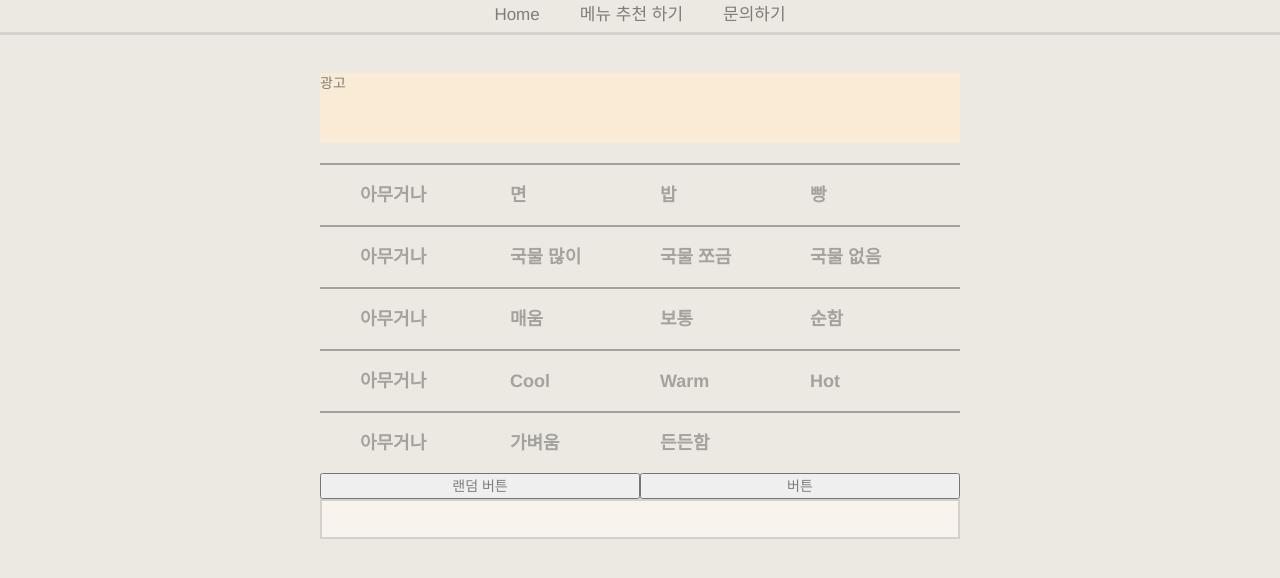
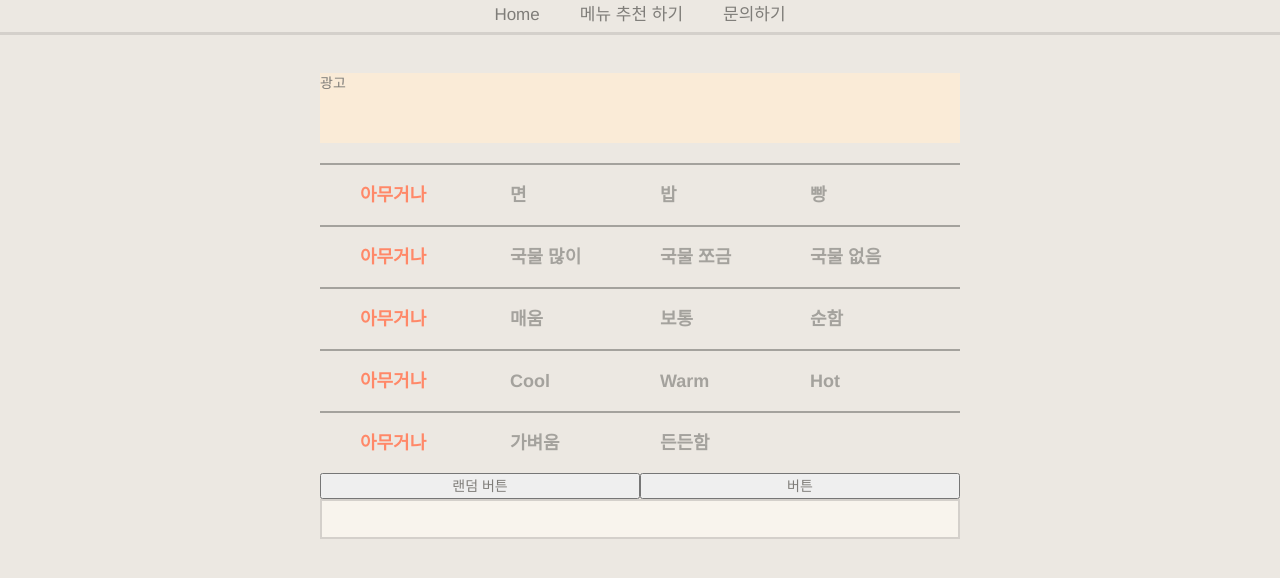
Before and after one commit to jong-seoung/oneului_bab, a Django app: template oneului_bab/templates/content/main.html in a window 1280 px wide. Shown: the part 90-668 px from the top of the page. Run offline with Django 4.2, Linux system fonts and the light colour scheme; the template is opened without the code that fills it, so the values that code supplies are empty; some libraries are stand-ins or nearby versions.

Commit message:
main 화면에서 검색완료후 검색선택목록 초기화 방지 이전에 모든 클래스에서 menu-active 값을 제거하는 코드
DOM(Document Object Model)을 사용하여 HTML의 모든 요소를 검색한 다음, 클래스를 찾아 제거하는 코드추가

```diff
--- a/oneului_bab/static/js/main.js
+++ b/oneului_bab/static/js/main.js
@@ -1,5 +1,10 @@
 // 이전에 저장한 선택된 항목이 있다면, 그 값을 불러와서 초기화한다.
 if (localStorage.selectedMenu) {
+    var allElements = document.getElementsByTagName("*");
+    for (var i = 0; i < allElements.length; i++) {
+        var elem = allElements[i];
+        elem.classList.remove('menu-active');
+    }
     var selectedIds = JSON.parse(localStorage.selectedMenu);
     for (var id in selectedIds) {
         var elem = document.getElementById(id);
@@ -13,6 +18,7 @@ if (localStorage.selectedMenu) {
 function saveSelectedMenu() {
     var selectedIds = {};
     var selectedMenus = document.getElementsByClassName('menu-active');
+
     for (var i = 0; i < selectedMenus.length; i++) {
         var id = selectedMenus[i].id;
         selectedIds[id] = id;
@@ -59,9 +65,6 @@ function checkSelectAll1(select_main) {
 
     select_main.classList.toggle('menu-active');
     select.classList.remove('menu-active');
-
-    // 선택한 메뉴 항목을 저장한다.
-    saveSelectedMenu();
 }
 
 function selectAll1(selectall)  {
@@ -70,7 +73,6 @@ function selectAll1(selectall)  {
         select.classList.remove('menu-active');
     }
     selectall.classList.add('menu-active');
-    saveSelectedMenu();
 }
 
 function checkSelectAll2(select_menu)  {
@@ -78,7 +80,6 @@ function checkSelectAll2(select_menu)  {
 
     select_menu.classList.toggle('menu-active');
     select.classList.remove('menu-active');
-    saveSelectedMenu();
 }
 
 function selectAll2(selectall)  {
@@ -87,7 +88,6 @@ function selectAll2(selectall)  {
         select.classList.remove('menu-active');
     }
     selectall.classList.add('menu-active');
-    saveSelectedMenu();
 }
 
 function checkSelectAll3(select_menu)  {
@@ -95,7 +95,6 @@ function checkSelectAll3(select_menu)  {
 
     select_menu.classList.toggle('menu-active');
     select.classList.remove('menu-active');
-    saveSelectedMenu();
 }
 
 function selectAll3(selectall)  {
@@ -104,7 +103,6 @@ function selectAll3(selectall)  {
         select.classList.remove('menu-active');
     }
     selectall.classList.add('menu-active');
-    saveSelectedMenu();
 }
 
 function checkSelectAll4(select_menu)  {
@@ -112,7 +110,6 @@ function checkSelectAll4(select_menu)  {
 
     select_menu.classList.toggle('menu-active');
     select.classList.remove('menu-active');
-    saveSelectedMenu();
 }
 
 function selectAll4(selectall)  {
@@ -121,7 +118,6 @@ function selectAll4(selectall)  {
         select.classList.remove('menu-active');
     }
     selectall.classList.add('menu-active');
-    saveSelectedMenu();
 }
 
 function checkSelectAll5(select_menu)  {
@@ -129,7 +125,6 @@ function checkSelectAll5(select_menu)  {
 
     select_menu.classList.toggle('menu-active');
     select.classList.remove('menu-active');
-    saveSelectedMenu();
 }
 
 function selectAll5(selectall)  {
@@ -138,5 +133,4 @@ function selectAll5(selectall)  {
         select.classList.remove('menu-active');
     }
     selectall.classList.add('menu-active');
-    saveSelectedMenu();
 }
--- a/oneului_bab/static/js/recommend.js
+++ b/oneului_bab/static/js/recommend.js
@@ -61,7 +61,6 @@ function returnFileSize(number) {
 }
 
 function sendData() {
-    console.log("123")
     var name = document.querySelector('.recommend_name').value;
     var main = document.querySelector('[name=main]').value;
     var soup = document.querySelector('[name=soup]').value;
--- a/oneului_bab/templates/content/main.html
+++ b/oneului_bab/templates/content/main.html
@@ -19,7 +19,7 @@
 <div class="select_container">
     <div class="select_list">
         <ul class="select_detail_list">
-            <li id="main_all" class="menu-link" type='select_menu' name='selectall1' onclick='selectAll1(this)'>아무거나</li>
+            <li id="main_all" class="menu-link menu-active" type='select_menu' name='selectall1' onclick='selectAll1(this)'>아무거나</li>
             <li id="noodle" class="menu-link" type='select_menu' name='choice1' onclick='checkSelectAll1(this)'>면</li>
             <li id="rice" class="menu-link" type='select_menu' name='choice1' onclick='checkSelectAll1(this)'>밥</li>
             <li id="bread" class="menu-link" type='select_menu' name='choice1' onclick='checkSelectAll1(this)'>빵</li>
@@ -27,7 +27,7 @@
     </div>
     <div class="select_list">
         <ul class="select_detail_list">
-            <li id="soup_all" class="menu-link" type='select_menu' name='selectall2' onclick='selectAll2(this)'>아무거나</li>
+            <li id="soup_all" class="menu-link menu-active" type='select_menu' name='selectall2' onclick='selectAll2(this)'>아무거나</li>
             <li id="yes" class="menu-link" type='select_menu' name='choice2' onclick='checkSelectAll2(this)'>국물 많이</li>
             <li id="little" class="menu-link" type='select_menu' name='choice2' onclick='checkSelectAll2(this)'>국물 쪼금</li>
             <li id="no" class="menu-link" type='select_menu' name='choice2' onclick='checkSelectAll2(this)'>국물 없음</li>
@@ -35,7 +35,7 @@
     </div>
     <div class="select_list">
         <ul class="select_detail_list">
-            <li id="Spicy_all" class="menu-link" type='select_menu' name='selectall3' onclick='selectAll3(this)'>아무거나</li>
+            <li id="Spicy_all" class="menu-link menu-active" type='select_menu' name='selectall3' onclick='selectAll3(this)'>아무거나</li>
             <li id="spicy" class="menu-link" type='select_menu' name='choice3' onclick='checkSelectAll3(this)'>매움</li>
             <li id="normal" class="menu-link" type='select_menu' name='choice3' onclick='checkSelectAll3(this)'>보통</li>
             <li id="mild" class="menu-link" type='select_menu' name='choice3' onclick='checkSelectAll3(this)'>순함</li>
@@ -43,7 +43,7 @@
     </div>
     <div class="select_list">
         <ul class="select_detail_list">
-            <li id="temperature_all" class="menu-link" type='select_menu' name='selectall4' onclick='selectAll4(this)'>아무거나</li>
+            <li id="temperature_all" class="menu-link menu-active" type='select_menu' name='selectall4' onclick='selectAll4(this)'>아무거나</li>
             <li id="cool" class="menu-link" type='select_menu' name='choice4' onclick='checkSelectAll4(this)'>Cool</li>
             <li id="warm" class="menu-link" type='select_menu' name='choice4' onclick='checkSelectAll4(this)'>Warm</li>
             <li id="hot" class="menu-link" type='select_menu' name='choice4' onclick='checkSelectAll4(this)'>Hot</li>
@@ -51,7 +51,7 @@
     </div>
     <div class="select_list">
         <ul class="select_detail_list">
-            <li id="weight_all" class="menu-link" type='select_menu' name='selectall5' onclick='selectAll5(this)'>아무거나</li>
+            <li id="weight_all" class="menu-link menu-active" type='select_menu' name='selectall5' onclick='selectAll5(this)'>아무거나</li>
             <li id="light" class="menu-link" type='select_menu' name='choice5' onclick='checkSelectAll5(this)'>가벼움</li>
             <li id="heavy" class="menu-link" type='select_menu' name='choice5' onclick='checkSelectAll5(this)'>든든함</li>
         </ul>
```
